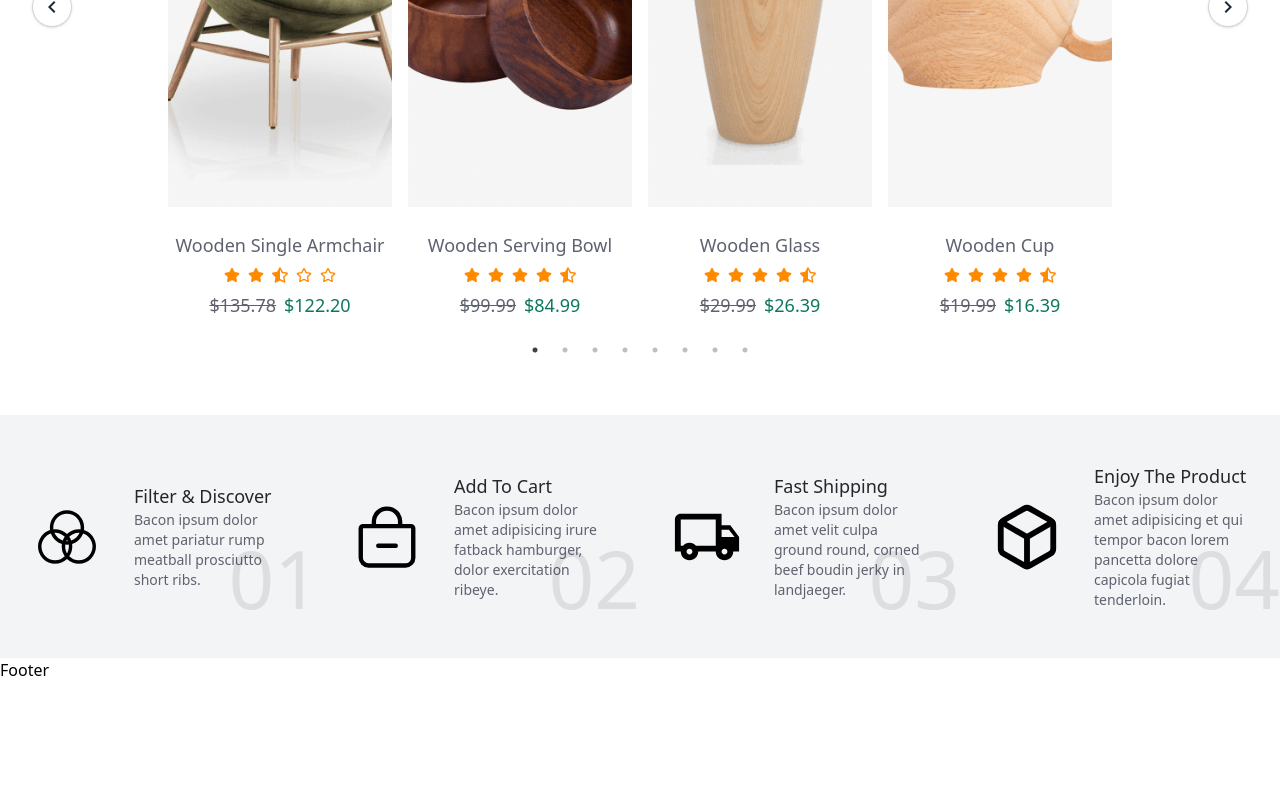
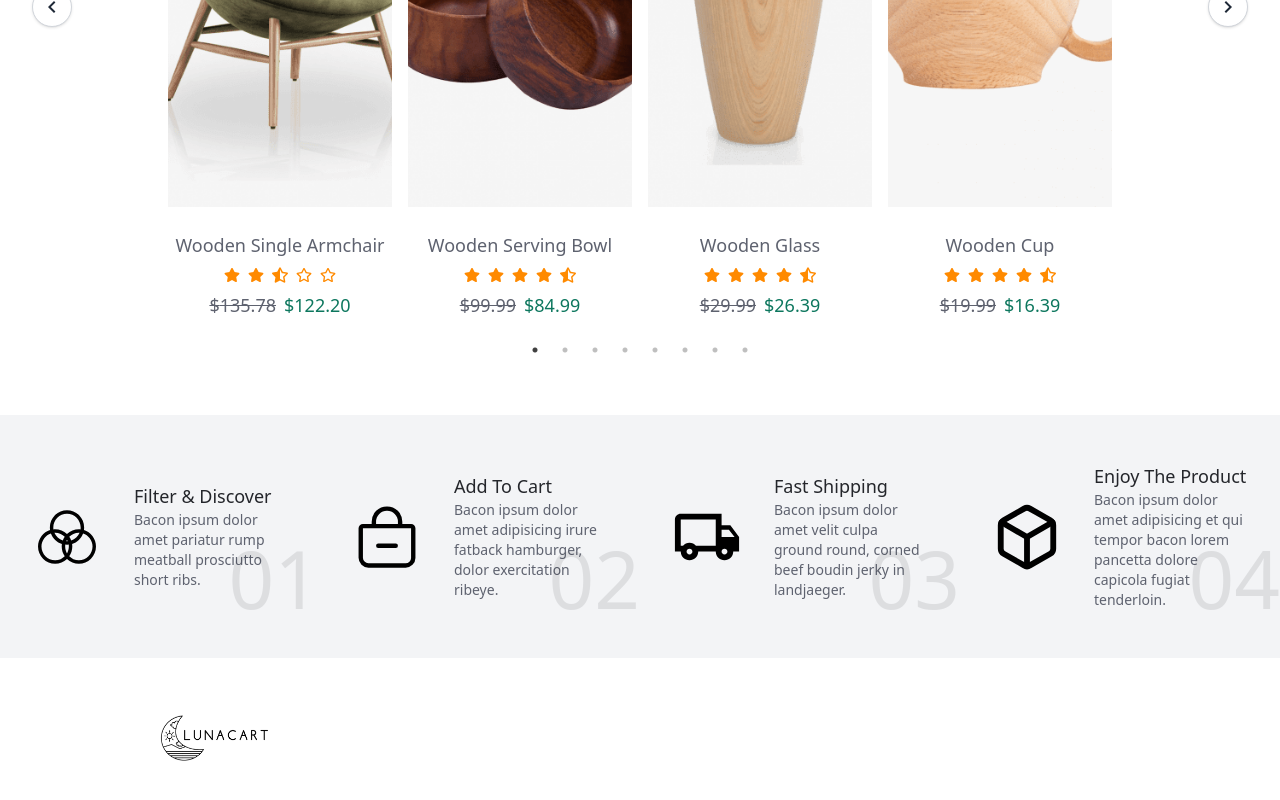
Before and after one commit to gabriellamsa/ecommerce-website, a React (Vite) app: page / in a window 1280 px wide. Shown: the part 4059-4859 px from the top of the page. Before the commit the page ends 4741 px from the top, so only its background shows below. Built offline with nearby package versions, Linux system fonts and the light colour scheme.

Commit message:
creating Footer component

```diff
--- /dev/null
+++ b/src/components/common/Footer.jsx
@@ -0,0 +1,15 @@
+import LogoImg from "../../assets/common/logo.png";
+
+export const Footer = () => {
+  return (
+    <>
+      <footer className="py-14">
+        <div className="container grid-cols-1 grid md:grid-cols-2 lg:grid-cols-4 gap-8">
+          <div>
+            <img src={LogoImg} alt="LogoImg" className="h-12" />
+          </div>
+        </div>
+      </footer>
+    </>
+  );
+};
--- a/src/components/common/Layout.jsx
+++ b/src/components/common/Layout.jsx
@@ -1,3 +1,4 @@
+import { Footer } from "./Footer";
 import { Header } from "./Header";
 import PropTypes from "prop-types";
 
@@ -6,7 +7,7 @@ export const Layout = ({ children }) => {
     <>
       <Header />
       <main style={{ minHeight: "180vh" }}>{children}</main>
-      <h2>Footer</h2>
+      <Footer />
     </>
   );
 };
```
Also changed, not shown: src/assets/common/logo.png.
